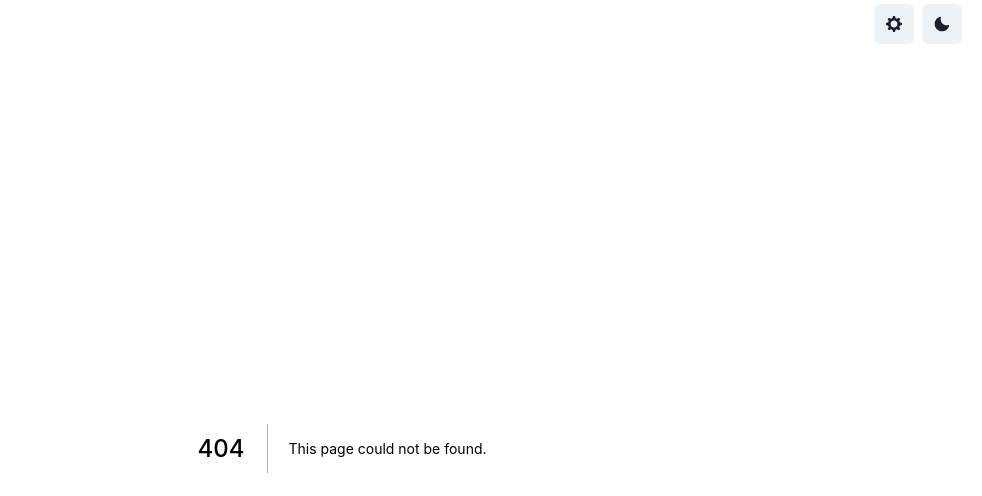
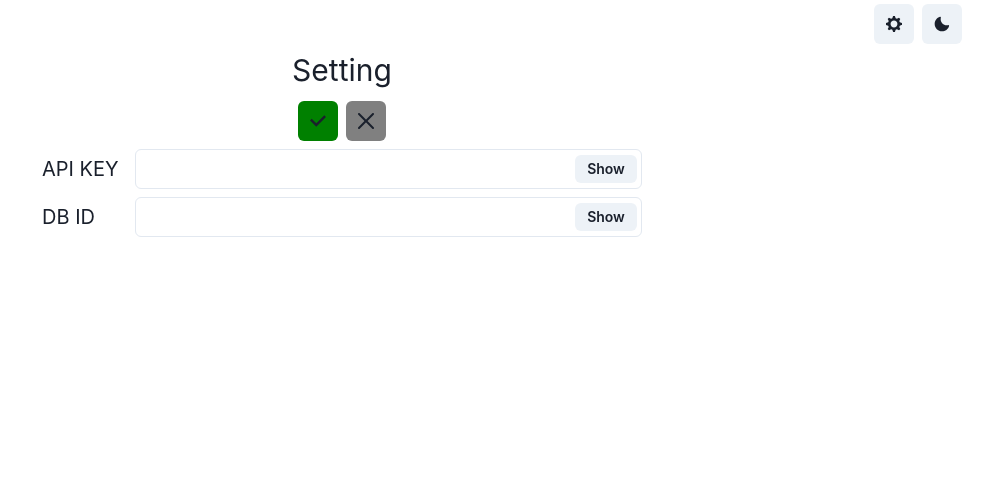
Before and after one commit to fumontr/task-fast, a Next.js app in the folder app/: page /settings in a window 1280 px wide. Before the commit this address had no page. Shown: the top 496 px of the page, without its empty margins (298-1280 px from the left). Built offline with nearby package versions, Linux system fonts and the light colour scheme.

Commit message:
:sparkles: ユーザ設定画面爆誕

```diff
--- a/app/src/components/Header/index.tsx
+++ b/app/src/components/Header/index.tsx
@@ -1,12 +1,24 @@
 import { MoonIcon, SettingsIcon, SunIcon } from '@chakra-ui/icons'
-import { Flex, IconButton, useColorMode } from '@chakra-ui/react'
+import { Flex, IconButton, Link, useColorMode } from '@chakra-ui/react'
+import NextLink from 'next/link'
 
 export const Header = () => {
   const { colorMode, toggleColorMode } = useColorMode()
 
+  const handleClick = () => {
+    console.log('click')
+  }
+
   return (
     <Flex w="full" h="48px" justifyContent="right" alignItems="center" px={4}>
-      <IconButton aria-label={'Settings'} icon={<SettingsIcon />} mx={1} />
+      <Link as={NextLink} href="/settings" aria-label="settings link">
+        <IconButton
+          aria-label={'Settings'}
+          icon={<SettingsIcon />}
+          mx={1}
+          onClick={handleClick}
+        />
+      </Link>
       <IconButton
         aria-label={'Toggle Color Mode'}
         onClick={toggleColorMode}
--- /dev/null
+++ b/app/src/pages/settings/index.tsx
@@ -0,0 +1,84 @@
+import { useState } from 'react'
+
+import { CheckIcon, CloseIcon } from '@chakra-ui/icons'
+import {
+  VStack,
+  HStack,
+  IconButton,
+  Text,
+  Link,
+  Input,
+  InputGroup,
+  InputRightElement,
+  Button,
+} from '@chakra-ui/react'
+import NextLink from 'next/link'
+
+const Settings = () => {
+  const [showAPIKey, setShowAPIKey] = useState<boolean>(false)
+  const handleClickAPIKey = () => {
+    setShowAPIKey(!showAPIKey)
+  }
+
+  const [showDBID, setShowDBID] = useState<boolean>(false)
+  const handleClickDBID = () => {
+    setShowDBID(!showDBID)
+  }
+
+  return (
+    <VStack
+      justifyContent="center"
+      alignItems="center"
+      width="full"
+      direction="column"
+    >
+      <Text fontSize="3xl">Setting</Text>
+
+      <HStack direction="row">
+        <IconButton
+          aria-label={'done'}
+          icon={<CheckIcon />}
+          background="green"
+        />
+        <Link as={NextLink} href="/" aria-label="go back home">
+          <IconButton
+            aria-label={'done'}
+            icon={<CloseIcon />}
+            background="gray"
+          />
+        </Link>
+      </HStack>
+
+      <VStack w="600px">
+        <HStack w="full">
+          <Text w="100px" fontSize="xl">
+            API KEY
+          </Text>
+          <InputGroup>
+            <Input pr={'4.5rem'} type={showAPIKey ? 'text' : 'password'} />
+            <InputRightElement width="4.5rem">
+              <Button h="1.75rem" size={'sm'} onClick={handleClickAPIKey}>
+                {showAPIKey ? 'Hide' : 'Show'}
+              </Button>
+            </InputRightElement>
+          </InputGroup>
+        </HStack>
+        <HStack w="full">
+          <Text w="100px" fontSize="xl">
+            DB ID
+          </Text>
+          <InputGroup>
+            <Input pr={'4.5rem'} type={showDBID ? 'text' : 'password'} />
+            <InputRightElement width="4.5rem">
+              <Button h="1.75rem" size={'sm'} onClick={handleClickDBID}>
+                {showDBID ? 'Hide' : 'Show'}
+              </Button>
+            </InputRightElement>
+          </InputGroup>
+        </HStack>
+      </VStack>
+    </VStack>
+  )
+}
+
+export default Settings
```
